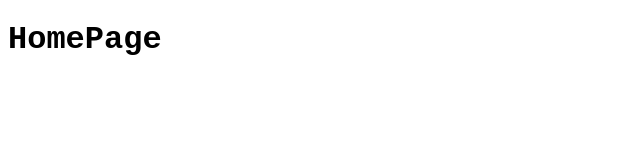
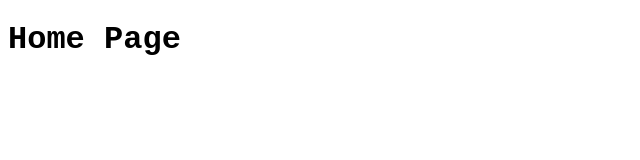
Before and after one commit to Ivargavve/Review-d, a React (Create React App) app in the folder client/: page /home in a window 1280 px wide. Shown: the top 160 px of the page, without its empty margins (0-640 px from the left). Built offline with nearby package versions, Linux system fonts and the light colour scheme; the HTML template or start-up script is replaced by a standard one.

Commit message:
scenes test

```diff
--- a/client/src/scenes/homePage/index.jsx
+++ b/client/src/scenes/homePage/index.jsx
@@ -1,7 +1,7 @@
 const HomePage = () => {
     return (
         <div>
-        <h1>HomePage</h1>
+        <h1>Home Page</h1>
         </div>
     );
 }
--- a/client/src/scenes/navbar/index.jsx
+++ b/client/src/scenes/navbar/index.jsx
@@ -1,7 +1,7 @@
 const Navbar = () => {
     return (
         <div>
-        <h1>navbar</h1>
+        Navbar
         </div>
     );
 }
--- a/client/src/scenes/profilePage/index.jsx
+++ b/client/src/scenes/profilePage/index.jsx
@@ -1,7 +1,7 @@
 const ProfilePage = () => {
     return (
         <div>
-        <h1>Profile-Page</h1>
+        <h1>Profile Page</h1>
         </div>
     );
 }
```
